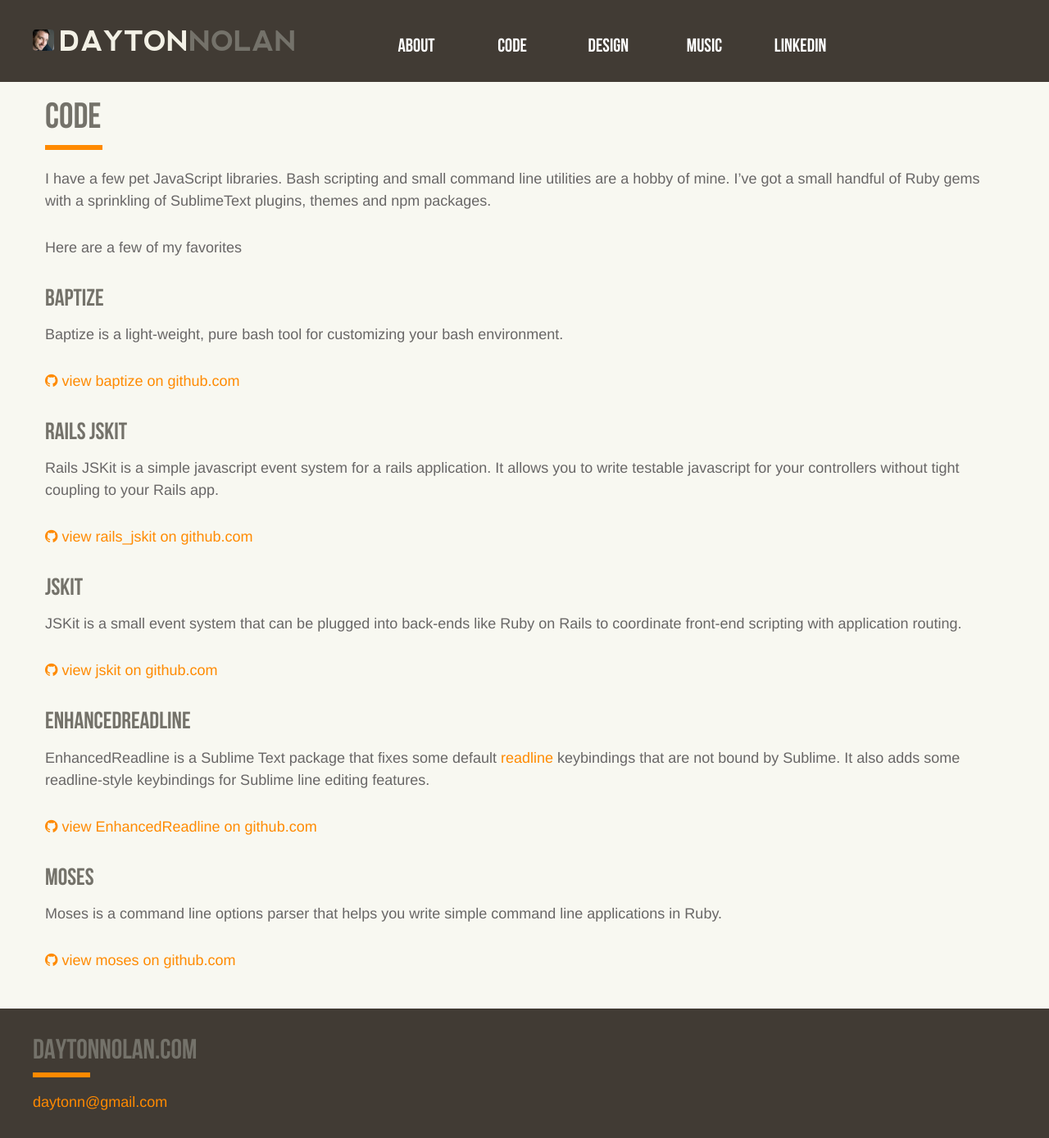
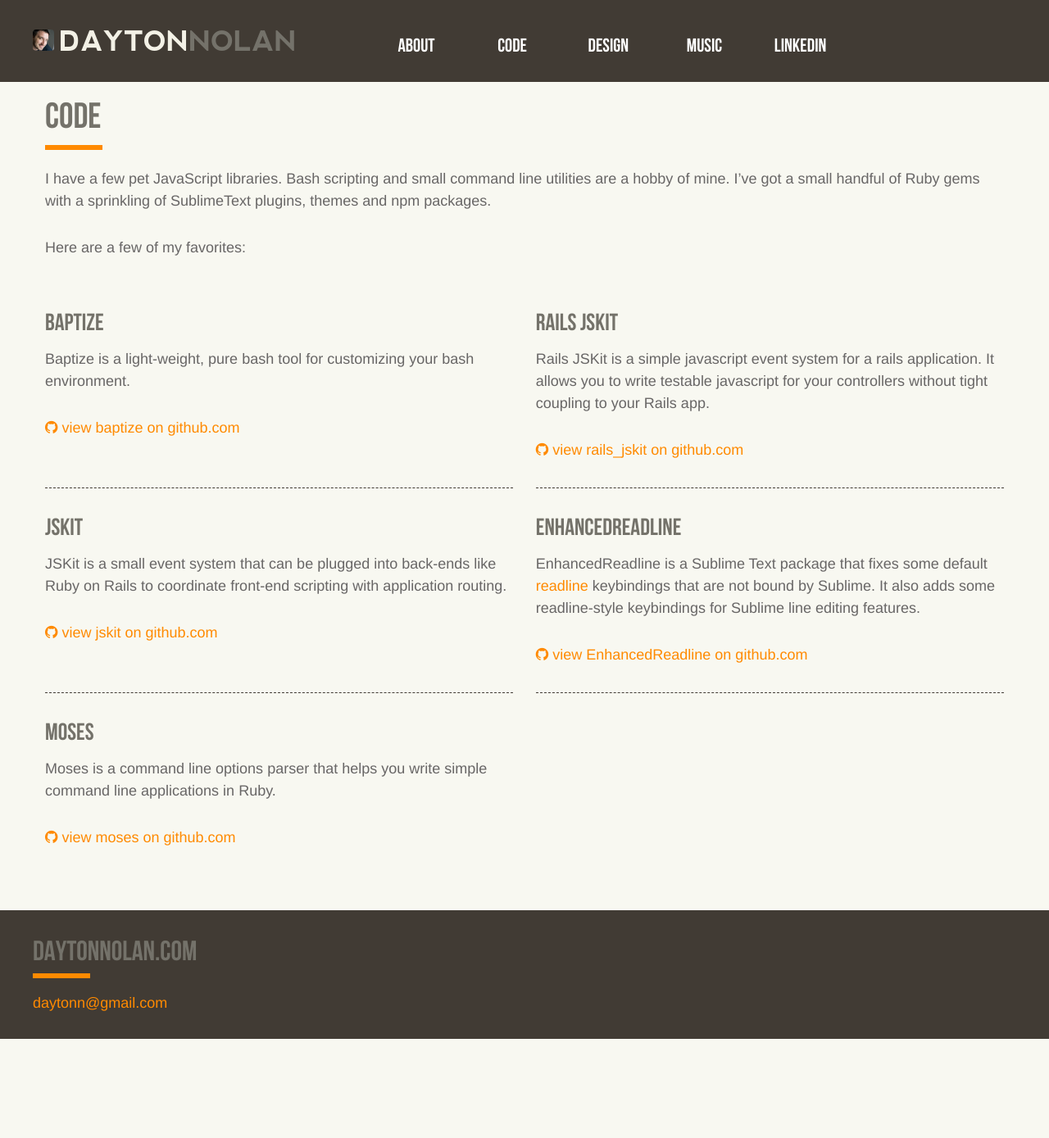
Before and after one commit to daytonn/daytonn.github.io, a Jekyll site: the page built from code.md, in a window 1280 px wide. Shown: the whole page at 82% size. Built offline with Jekyll 4.4.1, drawn with Linux system fonts in a browser that asks for light colours; nearby versions of some CDN libraries; after the commit the page ends 1268 px from its top, so only the background shows below that.

Commit message:
Better code page

```diff
--- /dev/null
+++ b/_sass/components/code.scss
@@ -0,0 +1,19 @@
+.project {
+  border-bottom: dashed 1px $brown;
+  padding: $large-spacing 0;
+
+  &:last-child {
+    border-bottom: none;
+  }
+}
+
+@include media($medium-screen-up) {
+  .project {
+    @include span-columns(6);
+    min-height: 250px;
+
+    &:nth-child(even) {
+      @include omega;
+    }
+  }
+}
--- a/code.md
+++ b/code.md
@@ -7,34 +7,62 @@
 
 I have a few pet JavaScript libraries. Bash scripting and small command line utilities are a hobby of mine. I've got a small handful of Ruby gems with a sprinkling of SublimeText plugins, themes and npm packages.
 
-Here are a few of my favorites
+Here are a few of my favorites:
 
-### Baptize
+<section class="project">
+    <h3>Baptize</h3>
+    <p>
+        Baptize is a light-weight, pure bash tool for customizing your bash environment.
+    </p>
 
-Baptize is a light-weight, pure bash tool for customizing your bash environment.
+    <a href="https://github.com/daytonn/baptize" class="">
+        <i class="fa fa-github"></i> view baptize on github.com
+    </a>
+</section>
 
-[<i class="fa fa-github"></i> view baptize on github.com](https://github.com/daytonn/baptize)
+<section class="project">
+    <h3>Rails JSKit</h3>
 
-### Rails JSKit
+    <p>
+        Rails JSKit is a simple javascript event system for a rails application. It allows you to write testable javascript for your controllers without tight coupling to your Rails app.
+    </p>
 
-Rails JSKit is a simple javascript event system for a rails application. It allows you to write testable javascript for your controllers without tight coupling to your Rails app.
+    <a href="https://github.com/daytonn/rails_jskit" class="">
+        <i class="fa fa-github"></i> view rails_jskit on github.com
+    </a>
+</section>
 
-[<i class="fa fa-github"></i> view rails_jskit on github.com](https://github.com/daytonn/rails_jskit)
+<section class="project">
+    <h3>JSKit</h3>
 
-### JSKit
+    <p>
+        JSKit is a small event system that can be plugged into back-ends like Ruby on Rails to coordinate front-end scripting with application routing.
+    </p>
+    <a href="https://github.com/daytonn/jskit" class="">
+        <i class="fa fa-github"></i> view jskit on github.com
+    </a>
+</section>
 
-JSKit is a small event system that can be plugged into back-ends like Ruby on Rails to coordinate front-end scripting with application routing.
+<section class="project">
+    <h3>EnhancedReadline</h3>
 
-[<i class="fa fa-github"></i> view jskit on github.com](https://github.com/daytonn/jskit)
+    <p>
+        EnhancedReadline is a Sublime Text package that fixes some default <a href="https://cnswww.cns.cwru.edu/php/chet/readline/rltop.html" target="_blank">readline</a> keybindings that are not bound by Sublime. It also adds some readline-style keybindings for Sublime line editing features.
+    </p>
 
-### EnhancedReadline
+    <a href="https://github.com/daytonn/EnhancedReadline" class="">
+        <i class="fa fa-github"></i> view EnhancedReadline on github.com
+    </a>
+</section>
 
-EnhancedReadline is a Sublime Text package that fixes some default <a href="https://cnswww.cns.cwru.edu/php/chet/readline/rltop.html" target="_blank">readline</a> keybindings that are not bound by Sublime. It also adds some readline-style keybindings for Sublime line editing features.
+<section class="project">
+    <h3>Moses</h3>
 
-[<i class="fa fa-github"></i> view EnhancedReadline on github.com](https://github.com/daytonn/EnhancedReadline)
+    <p>
+        Moses is a command line options parser that helps you write simple command line applications in Ruby.
+    </p>
 
-### Moses
-
-Moses is a command line options parser that helps you write simple command line applications in Ruby.
-
-[<i class="fa fa-github"></i> view moses on github.com](https://github.com/daytonn/moses)
+    <a href="https://github.com/daytonn/moses" class="">
+        <i class="fa fa-github"></i> view moses on github.com
+    </a>
+</section>
--- a/css/main.scss
+++ b/css/main.scss
@@ -16,5 +16,6 @@
 @import "components/footer";
 @import "components/design";
 @import "components/music";
+@import "components/code";
 
 @import "resources/posts";
```
